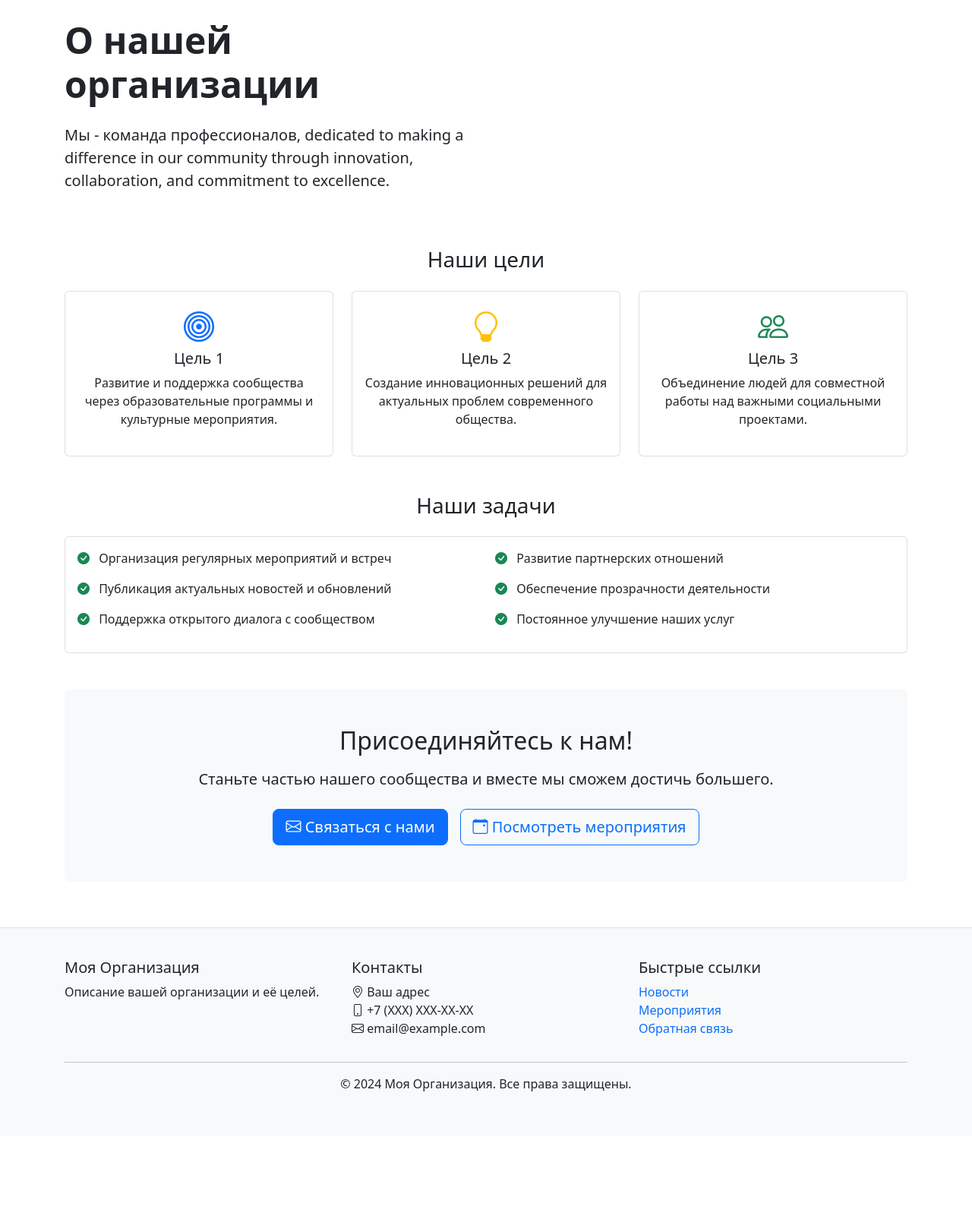
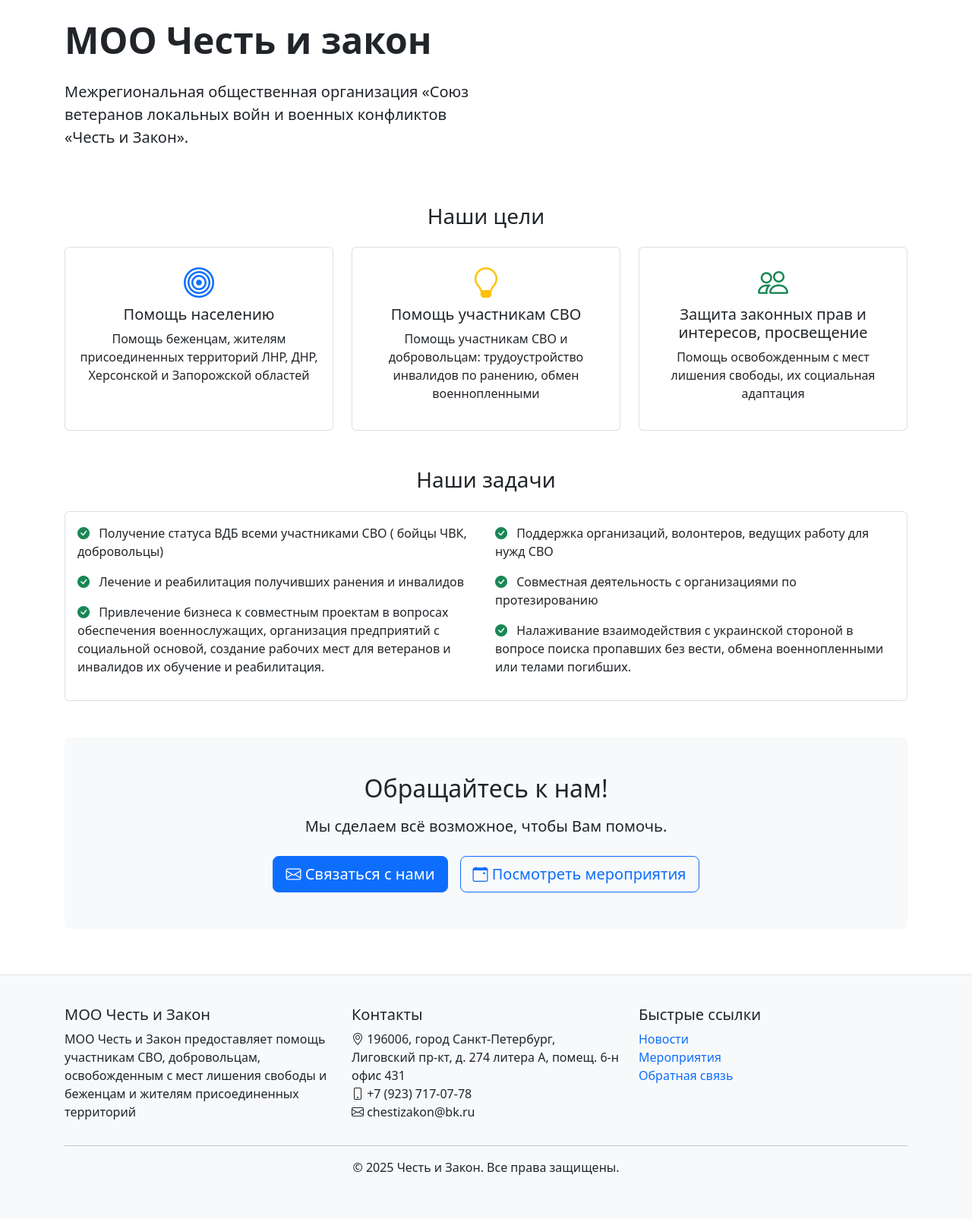
Before and after one commit to DemasMemas/ChestAndZakon, a Flask app: page /about in a window 1280 px wide. Shown: the part 56-1661 px from the top of the page at 76% size. Before the commit the page ends 1493 px from the top, so only its background shows below. Run offline with Flask 3, Linux system fonts and the light colour scheme; parts of the project's set-up code (start-up, migrations or seed data) failed here and were passed over.

Commit message:
Обновление информации

```diff
--- a/templates/about.html
+++ b/templates/about.html
@@ -4,13 +4,11 @@
 
 {% block content %}
 <div class="container mt-4">
-    <!-- Герой-секция -->
     <div class="row align-items-center mb-5">
         <div class="col-lg-6">
-            <h1 class="display-5 fw-bold mb-4">О нашей организации</h1>
+            <h1 class="display-5 fw-bold mb-4">МОО Честь и закон</h1>
             <p class="lead mb-4">
-                Мы - команда профессионалов, dedicated to making a difference in our community
-                through innovation, collaboration, and commitment to excellence.
+                Межрегиональная общественная организация «Союз ветеранов локальных войн и военных конфликтов «Честь и Закон».
             </p>
         </div>
     </div>
@@ -27,10 +25,9 @@
                 <div class="card h-100 text-center">
                     <div class="card-body">
                         <i class="bi bi-bullseye text-primary fs-1 mb-3"></i>
-                        <h5 class="card-title">Цель 1</h5>
+                        <h5 class="card-title">Помощь населению</h5>
                         <p class="card-text">
-                            Развитие и поддержка сообщества через образовательные программы
-                            и культурные мероприятия.
+                            Помощь беженцам, жителям присоединенных территорий ЛНР, ДНР, Херсонской и Запорожской областей
                         </p>
                     </div>
                 </div>
@@ -39,10 +36,9 @@
                 <div class="card h-100 text-center">
                     <div class="card-body">
                         <i class="bi bi-lightbulb text-warning fs-1 mb-3"></i>
-                        <h5 class="card-title">Цель 2</h5>
+                        <h5 class="card-title">Помощь участникам СВО</h5>
                         <p class="card-text">
-                            Создание инновационных решений для актуальных проблем
-                            современного общества.
+                            Помощь участникам СВО и добровольцам: трудоустройство инвалидов по ранению, обмен военнопленными
                         </p>
                     </div>
                 </div>
@@ -51,10 +47,9 @@
                 <div class="card h-100 text-center">
                     <div class="card-body">
                         <i class="bi bi-people text-success fs-1 mb-3"></i>
-                        <h5 class="card-title">Цель 3</h5>
+                        <h5 class="card-title">Защита законных прав и интересов, просвещение</h5>
                         <p class="card-text">
-                            Объединение людей для совместной работы над важными
-                            социальными проектами.
+                            Помощь освобожденным с мест лишения свободы, их социальная адаптация
                         </p>
                     </div>
                 </div>
@@ -76,15 +71,15 @@
                         <ul class="list-unstyled">
                             <li class="mb-3">
                                 <i class="bi bi-check-circle-fill text-success me-2"></i>
-                                Организация регулярных мероприятий и встреч
+                                Получение статуса ВДБ всеми участниками СВО ( бойцы ЧВК, добровольцы)
                             </li>
                             <li class="mb-3">
                                 <i class="bi bi-check-circle-fill text-success me-2"></i>
-                                Публикация актуальных новостей и обновлений
+                                Лечение и реабилитация получивших ранения и инвалидов
                             </li>
                             <li class="mb-3">
                                 <i class="bi bi-check-circle-fill text-success me-2"></i>
-                                Поддержка открытого диалога с сообществом
+                                Привлечение бизнеса к совместным проектам в вопросах обеспечения военнослужащих, организация предприятий с социальной основой, создание рабочих мест для ветеранов и инвалидов их обучение и реабилитация.
                             </li>
                         </ul>
                     </div>
@@ -92,15 +87,15 @@
                         <ul class="list-unstyled">
                             <li class="mb-3">
                                 <i class="bi bi-check-circle-fill text-success me-2"></i>
-                                Развитие партнерских отношений
+                                Поддержка организаций, волонтеров, ведущих работу для нужд СВО
                             </li>
                             <li class="mb-3">
                                 <i class="bi bi-check-circle-fill text-success me-2"></i>
-                                Обеспечение прозрачности деятельности
+                                Совместная деятельность с организациями по протезированию
                             </li>
                             <li class="mb-3">
                                 <i class="bi bi-check-circle-fill text-success me-2"></i>
-                                Постоянное улучшение наших услуг
+                                Налаживание взаимодействия с украинской стороной в вопросе поиска пропавших без вести, обмена военнопленными или телами погибших.
                             </li>
                         </ul>
                     </div>
@@ -111,9 +106,9 @@
 
     <!-- Призыв к действию -->
     <section class="text-center py-5 bg-light rounded">
-        <h3 class="h2 mb-3">Присоединяйтесь к нам!</h3>
+        <h3 class="h2 mb-3">Обращайтесь к нам!</h3>
         <p class="lead mb-4">
-            Станьте частью нашего сообщества и вместе мы сможем достичь большего.
+            Мы сделаем всё возможное, чтобы Вам помочь.
         </p>
         <div class="d-flex gap-3 justify-content-center flex-wrap">
             <a href="{{ url_for('contact') }}" class="btn btn-primary btn-lg">
--- a/templates/base.html
+++ b/templates/base.html
@@ -235,15 +235,15 @@
         <div class="container">
             <div class="row">
                 <div class="col-md-4">
-                    <h5>Моя Организация</h5>
-                    <p>Описание вашей организации и её целей.</p>
+                    <h5>МОО Честь и Закон</h5>
+                    <p>МОО Честь и Закон предоставляет помощь участникам СВО, добровольцам, освобожденным с мест лишения свободы и беженцам и жителям присоединенных территорий</p>
                 </div>
                 <div class="col-md-4">
                     <h5>Контакты</h5>
                     <ul class="list-unstyled">
-                        <li><i class="bi bi-geo-alt"></i> Ваш адрес</li>
-                        <li><i class="bi bi-phone"></i> +7 (XXX) XXX-XX-XX</li>
-                        <li><i class="bi bi-envelope"></i> email@example.com</li>
+                        <li><i class="bi bi-geo-alt"></i> 196006, город Санкт-Петербург, Лиговский пр-кт, д. 274 литера А, помещ. 6-н офис 431</li>
+                        <li><i class="bi bi-phone"></i> +7 (923) 717-07-78</li>
+                        <li><i class="bi bi-envelope"></i> chestizakon@bk.ru</li>
                     </ul>
                 </div>
                 <div class="col-md-4">
@@ -257,7 +257,7 @@
             </div>
             <hr>
             <div class="text-center">
-                <p>&copy; 2024 Моя Организация. Все права защищены.</p>
+                <p>&copy; 2025 Честь и Закон. Все права защищены.</p>
             </div>
         </div>
     </footer>
```
Also changed, not shown: templates/contact.html (+5 -14 lines), templates/index.html (+14 -14 lines).
